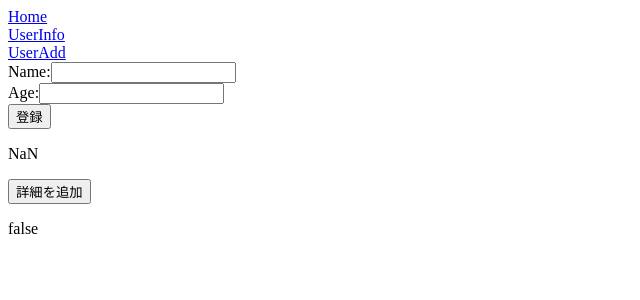
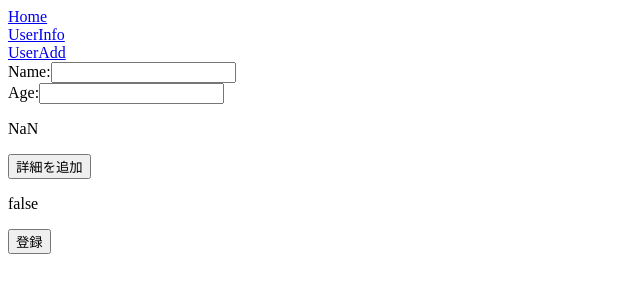
Before and after one commit to koyamal/gae-app, a React (Create React App) app in the folder client/: page /addUser in a window 1280 px wide. Shown: the top 300 px of the page, without its empty margins (0-640 px from the left). Built offline with nearby package versions, Linux system fonts and the light colour scheme.

Commit message:
登録ボタンの位置を移動

```diff
--- a/client/src/components/pages/UserAdd.tsx
+++ b/client/src/components/pages/UserAdd.tsx
@@ -34,14 +34,9 @@ const UserAdd: React.FC = () => {
           }}
         />
       </div>
-      <div>
-        <button onClick={() => {
-          console.log(userName, userAge);
-        }}>登録</button>
-      </div>
       <p>{userName}{userAge.toString()}</p>
       <div>
-        <button onClick={onClickDetailButton}>詳細を追加</button>
+        <button onClick={onClickDetailButton}>{isDetail? "詳細を削除":"詳細を追加"}</button>
         {isDetail && (
           <div>
             <div>
@@ -60,6 +55,11 @@ const UserAdd: React.FC = () => {
         )}
         <p>{isDetail? 'true': 'false'}</p>
       </div>
+      <div>
+        <button onClick={() => {
+          console.log(userName, userAge);
+        }}>登録</button>
+      </div>
     </div>
   )
 };
```
